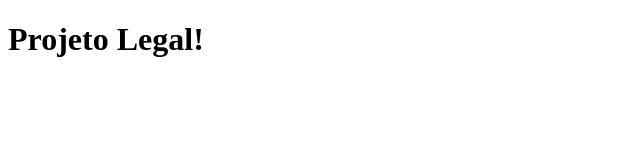
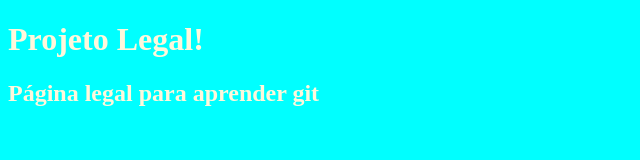
Before and after one commit to HeloisaRebello17/teste-github, a plain HTML site: page index.html in a window 1280 px wide. Shown: the whole page, without its empty margins (0-640 px from the left). Drawn offline with Linux system fonts and the light colour scheme.

Commit message:
adicionado um subtítulo, cor da fonte e cor do fundo

```diff
--- a/index.html
+++ b/index.html
@@ -6,7 +6,8 @@
     <meta http-equiv="X-UA-Compatible" content="ie=edge">
     <title>Projeto legal</title>
 </head>
-<body>
+<body style="background-color: aqua;color:cornsilk">
     <h1>Projeto Legal!</h1>
+    <h2>Página legal para aprender git</h2>
 </body>
 </html>
```
